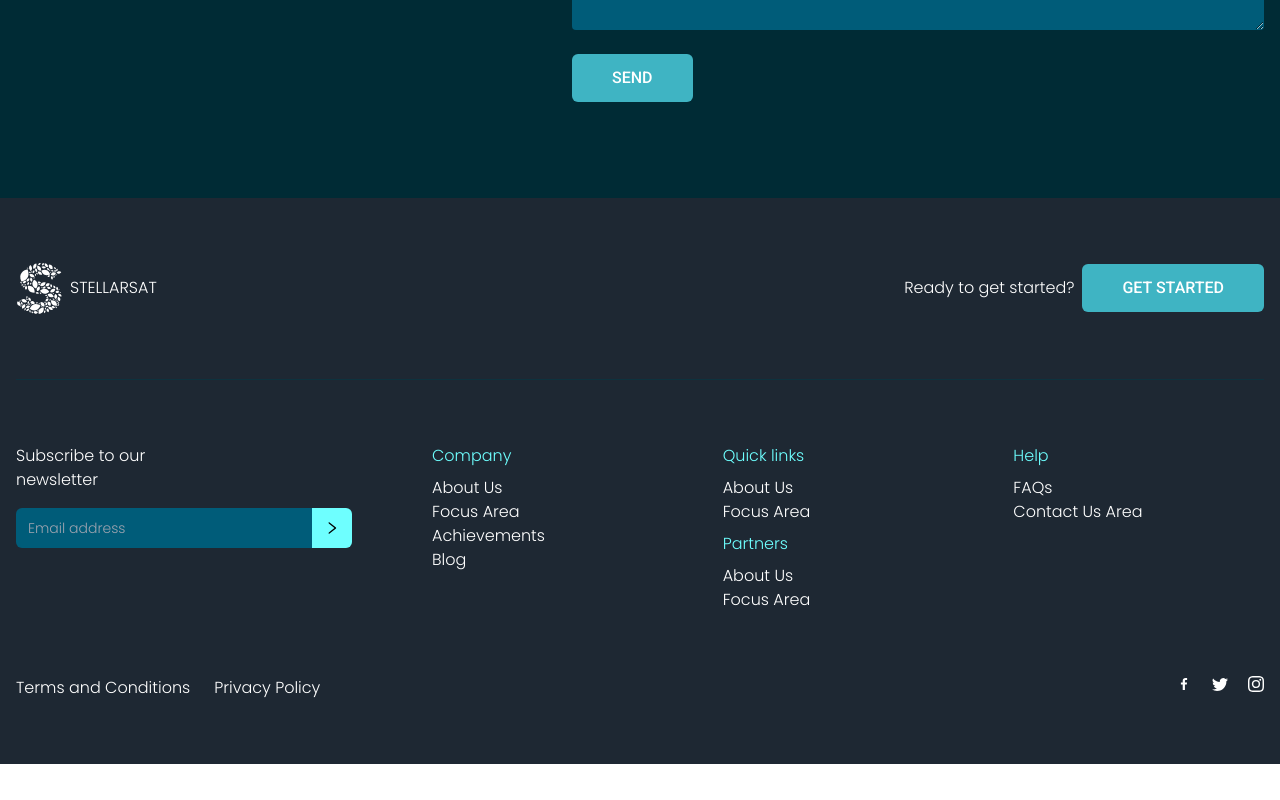
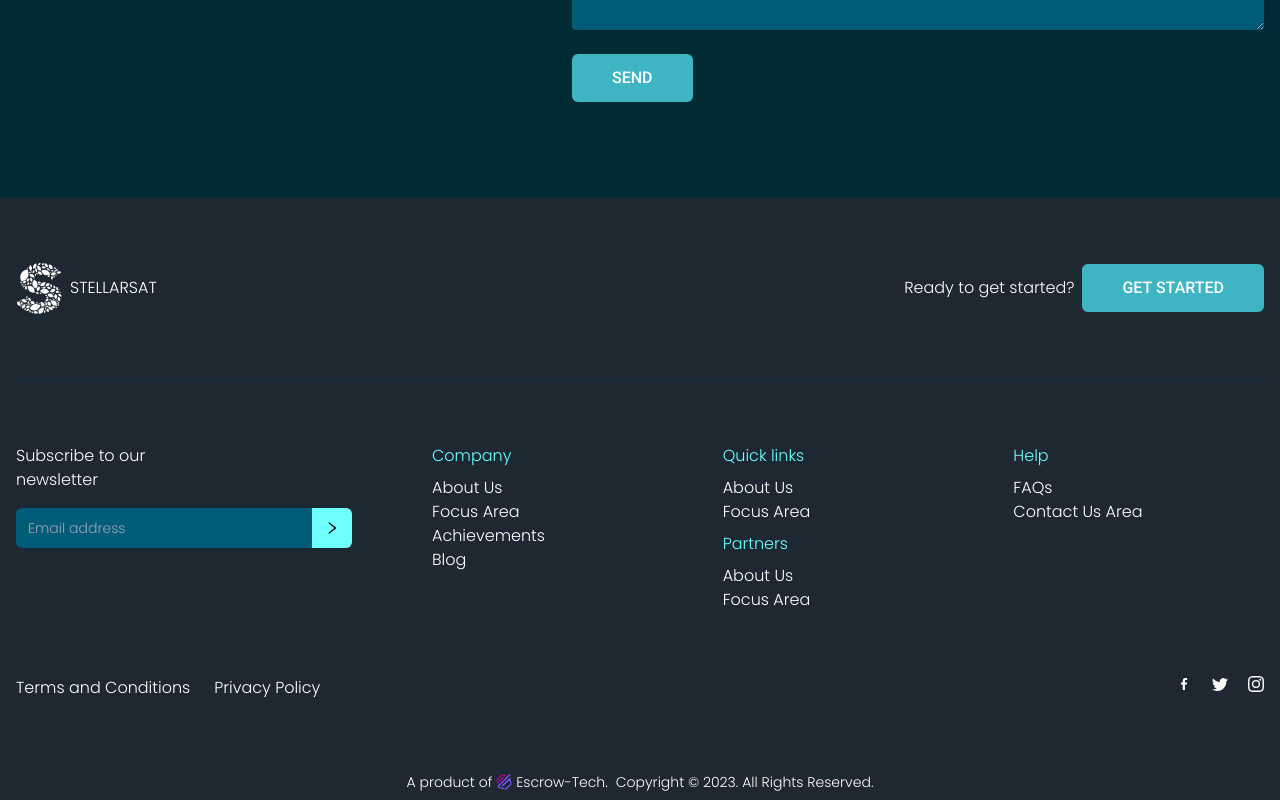
Before and after one commit to Oaks-Intelligence-GidiaOaks/stellarsat, a React (Vite) app: page /about in a window 1280 px wide. Shown: the part 4742-5542 px from the top of the page. Before the commit the page ends 5506 px from the top, so only its background shows below. Built offline with nearby package versions, Linux system fonts and the light colour scheme.

Commit message:
copyright branding updated

```diff
--- a/src/components/footer.jsx
+++ b/src/components/footer.jsx
@@ -1,5 +1,6 @@
 import React, { useEffect } from "react";
 import logo from "../assets/logo.svg";
+import escro_tech from "../assets/escro_tech.svg"
 import Button from "./button";
 import { BiLogoFacebook } from "react-icons/bi";
 import { BsTwitter, BsInstagram } from "react-icons/bs";
@@ -14,6 +15,7 @@ import {
 } from "react-scroll";
 
 const Footer = () => {
+  const currentYear = new Date().getFullYear();
   useEffect(() => {
     // Registering the 'begin' event and logging it to the console when triggered.
     Events.scrollEvent.register("begin", (to, element) => {
@@ -159,6 +161,21 @@ const Footer = () => {
           </div>
         </div>
       </div>
+
+      <div>
+        <p className="bottom-0 left-0 z-30 right-0 py-2 text-sm  text-center gap-10 text-primary-black mx-auto">
+          <div className="flex items-center justify-center gap-1">
+            <div className="flex flex-col sm:flex-row gap-2 items-center">
+              <div className="flex items-center gap-1">
+                <span>A product of</span>
+                <img src={escro_tech} alt="logo" className=" w-4 h-4" />
+                <span>Escrow-Tech.</span>
+              </div>
+              <span> Copyright &copy; {currentYear}. All Rights Reserved.</span>
+            </div>
+          </div>
+        </p>
+      </div>
     </div>
   );
 };
```
Also changed, not shown: src/assets/escro_tech.svg (added).
